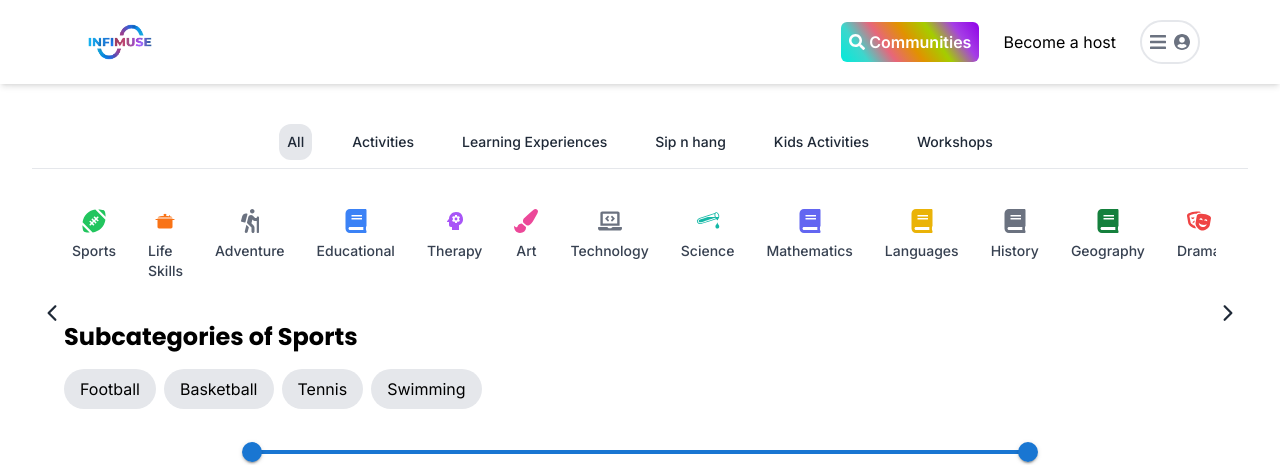
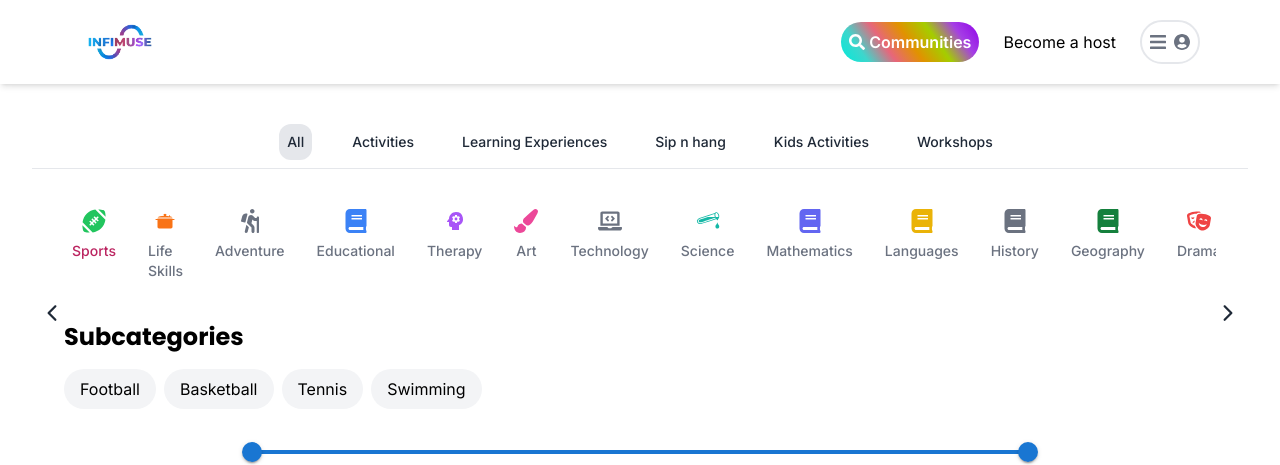
Before and after one commit to Infimuse/infimuse-WebApp, a Next.js app: page /packages in a window 1280 px wide. Both pictures are taken after a click on the element "Sports". Shown: the top 465 px of the page. Built offline with nearby package versions, Linux system fonts and the light colour scheme.

Commit message:
Refactor Card component to improve readability and update styles for slots and rating

```diff
--- a/components/Banner.js
+++ b/components/Banner.js
@@ -51,14 +51,14 @@ const Banner = () => {
         />
         <div className="absolute inset-0 bg-black opacity-50"></div>
         <div className="absolute inset-0 flex flex-col items-center justify-center text-center text-white px-4 sm:px-10 md:px-20">
-          <h1 className="text-lg sm:text-xl md:text-3xl font-bold mb-2 sm:mb-4 transition-all duration-1000">
+          <h1 className="text-lg sm:text-xl md:text-3xl font-bold mb-2 sm:mb-4 transition-all duration-1000 rounded-full">
             {banners[currentBanner].title}
           </h1>
-          <p className="text-sm sm:text-base md:text-lg mb-4 sm:mb-6 transition-all duration-1000">
+          <p className="text-sm sm:text-base md:text-lg mb-4 sm:mb-6 transition-all duration-1000 rounded-full">
             {banners[currentBanner].subtitle}
           </p>
           <button
-            className={`font-bold py-2 px-4 sm:px-6 rounded shadow-lg hover:shadow-xl transition-all duration-300 ${
+            className={`font-bold py-2 px-4 sm:px-6  shadow-lg hover:shadow-xl transition-all duration-300 rounded-full ${
               banners[currentBanner].buttonText === 'Communities' ? 'bg-rainbow-gradient' : 'bg-[#12B9f3] hover:bg-pink-700'
             } text-white`}
           >
--- a/components/Navbar.js
+++ b/components/Navbar.js
@@ -42,7 +42,7 @@ const Header = () => {
 
       {/* Right */}
       <div className="flex items-center justify-end space-x-4 text-gray-500">
-        <Link href="/communities" class=" flex gap-1 bg-rainbow-gradient p-2 cursor-pointer rounded-md text-white font-semibold">
+        <Link href="/communities" class=" flex gap-1 bg-rainbow-gradient p-2 cursor-pointer rounded-full text-white font-semibold">
         <FaSearch className="h-6 cursor-pointer" />
           Communities
         </Link>
--- a/components/SubNavbar.tsx
+++ b/components/SubNavbar.tsx
@@ -32,14 +32,30 @@ const categories = [
   { name: 'Music', icon: <FaMusic className="text-red-600" />, subcategories: ['Instrumental', 'Vocal', 'Theory'] },
 ];
 
+
 const SubNavbar = () => {
-  const [activeCategory, setActiveCategory] = useState<number | null>(null);
-  const [selectedCategory, setSelectedCategory] = useState<string | null>(null);
-  const containerRef = useRef<HTMLDivElement>(null);
+  const [selectedCategories, setSelectedCategories] = useState(new Set());
+  const [activeSubcategories, setActiveSubcategories] = useState(new Set());
+  const containerRef = useRef(null);
 
-  const handleCategoryClick = (index: number) => {
-    setSelectedCategory(categories[index].name);
-    setActiveCategory(index);
+  const handleCategoryClick = (category: unknown) => {
+    const newSelection = new Set(selectedCategories);
+    if (newSelection.has(category)) {
+      newSelection.delete(category);
+    } else {
+      newSelection.add(category);
+    }
+    setSelectedCategories(newSelection);
+  };
+
+  const handleSubcategoryClick = (subcategory: unknown) => {
+    const newActiveSubcategories = new Set(activeSubcategories);
+    if (newActiveSubcategories.has(subcategory)) {
+      newActiveSubcategories.delete(subcategory);
+    } else {
+      newActiveSubcategories.add(subcategory);
+    }
+    setActiveSubcategories(newActiveSubcategories);
   };
 
   const scrollLeft = () => {
@@ -54,6 +70,8 @@ const SubNavbar = () => {
     }
   };
 
+  const selectedSubcategories = Array.from(selectedCategories).flatMap(cat => categories.find(c => c.name === cat)?.subcategories || []);
+
   return (
     <div className="bg-white py-4 sticky">
       <div className="max-w-7xl mx-auto px-4 sm:px-6 lg:px-8 p-4">
@@ -61,13 +79,11 @@ const SubNavbar = () => {
           {categories.map((category, index) => (
             <div
               key={index}
-              className="relative flex flex-col items-center cursor-pointer hover:text-pink-600 transition duration-150 ease-in-out"
-              onMouseEnter={() => setActiveCategory(index)}
-              onMouseLeave={() => setActiveCategory(null)}
-              onClick={() => handleCategoryClick(index)}
+              className={`relative flex flex-col items-center cursor-pointer transition duration-150 ease-in-out ${selectedCategories.has(category.name) ? 'text-[#BB2460]' : 'text-gray-500'}`}
+              onClick={() => handleCategoryClick(category.name)}
             >
-              <span className="text-2xl text-gray-500 mb-2">{category.icon}</span>
-              <span className="text-sm font-medium text-gray-700">{category.name}</span>
+              <span className="text-2xl mb-2">{category.icon}</span>
+              <span className="text-sm font-medium">{category.name}</span>
             </div>
           ))}
         </div>
@@ -77,14 +93,15 @@ const SubNavbar = () => {
         <div className="absolute right-2 top-1/2 transform -translate-y-1/2 flex justify-center items-center bg-white" onClick={scrollRight}>
           <IoIosArrowForward className="text-gray-800 text-2xl cursor-pointer" />
         </div>
-        {selectedCategory && (
+        {selectedSubcategories.length > 0 && (
           <div className="mt-8">
-            <h2 className="text-2xl font-bold mb-4">Subcategories of {selectedCategory}</h2>
+            <h2 className="text-2xl font-bold mb-4 ">Subcategories</h2>
             <div className="flex flex-wrap gap-2 mb-4">
-              {categories.find(cat => cat.name === selectedCategory)?.subcategories.map((subcategory) => (
+              {selectedSubcategories.map(subcategory => (
                 <span
                   key={subcategory}
-                  className="px-4 py-2 bg-gray-200 rounded-full cursor-pointer text-sm sm:text-base"
+                  onClick={() => handleSubcategoryClick(subcategory)}
+                  className={`px-4 py-2 rounded-full cursor-pointer text-sm sm:text-base ${activeSubcategories.has(subcategory) ? 'bg-[#BB2460] text-white' : 'bg-gray-100'}`}
                 >
                   {subcategory}
                 </span>
```
